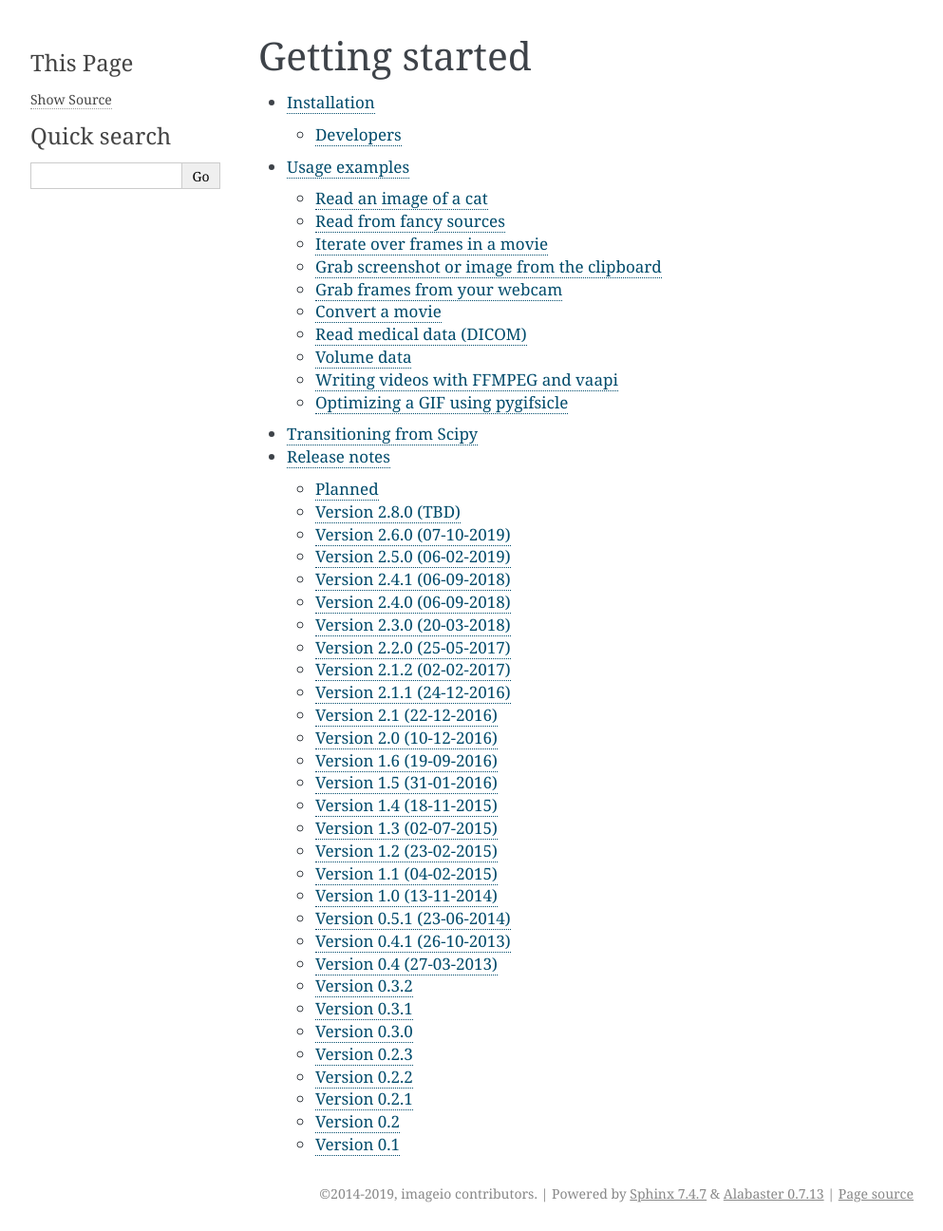
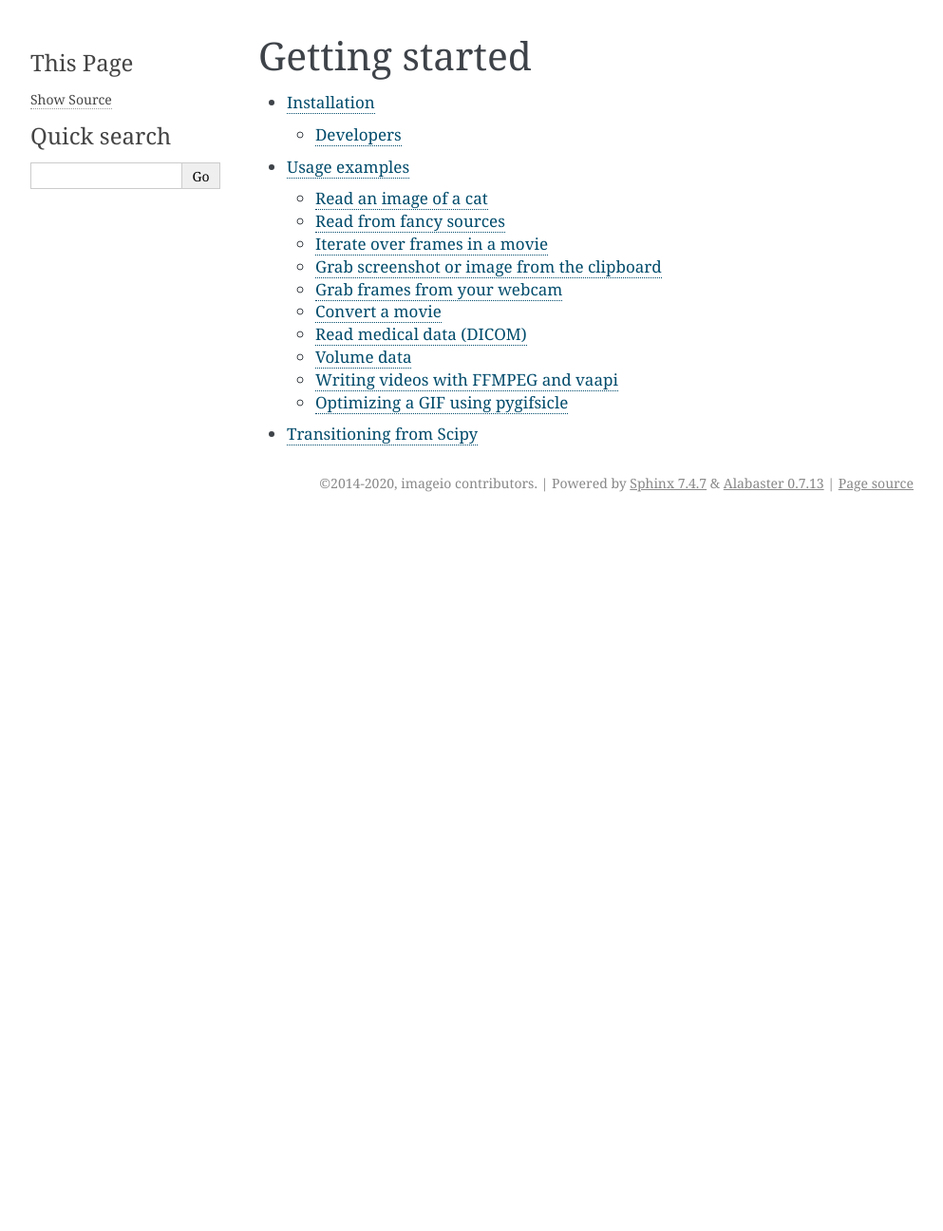
Before and after one commit to imageio/imageio, a Sphinx documentation site: the page built from docs/sec_gettingstarted.rst, in a window 1280 px wide. Shown: the whole page at 95% size, without its empty margins (148-1141 px from the left). Built offline with Sphinx 7.4.7, drawn with Linux system fonts in a browser that asks for light colours; pages that are not in the unit, such as notebooks, are missing from menus; after the commit the page ends 900 px from its top, so only the background shows below that.

```diff
--- a/docs/releasenotes.rst
+++ b/CHANGELOG.md
@@ -1,28 +1,28 @@
--------------
-Release notes
--------------
+# Changelog / release notes
+
+All notable changes to this project will be documented in this file.
+
+The format is based on [Keep a Changelog](https://keepachangelog.com/en/1.0.0/),
+and this project adheres to [Semantic Versioning](https://semver.org/spec/v2.0.0.html).
+
+## [Unreleased]
+
+* Improved handling and support for meta data.
+* New animated gif based on ffmpeg
 
 
-Planned
-=======
-
-* Improved handling and support for meta data.
-
-
-Version 2.8.0 (TBD)
-==========================
+## [2.8.0] - TBD
 
 (skipping version 2.7 to avoid confusion with Python v2.7.)
 
-This release drops support for Python 2.7 and Python 3.4.
+* This release drops support for Python 2.7 and Python 3.4.
 
 
-Version 2.6.0 (07-10-2019)
-==========================
+## [2.6.0] - 2019-10-07
 
 This will likely be the last release to support Python 2.7.
 
-Fixes:
+Fixed:
 
 * Fixed a security vulnerability for Windows users that have dcmtk installed,
   and where an attacker can set the filename.
@@ -30,7 +30,7 @@ Fixes:
 * Fix that only one webcam could be used when two cameras are connected that have the same name.
 * Prevent paletted image with transparency to be converted to grayscale.
 
-Improvements:
+Added:
 
 * Optimise 16-bit PNG write performance for newer versions of Pillow (#440 by Ariel Ladegaard).
 * More flexible setting of memory limit in ``mimread`` and ``mvolread`` (#442 by Chris Barnes).
@@ -41,8 +41,7 @@ Improvements:
 * Added example for compressing GIFs using pygifsicle (#481 by Luca Cappelletti).
 
 
-Version 2.5.0 (06-02-2019)
-==========================
+## [2.5.0] - 2019-02-06
 
 The ffmpeg plugin has been refactored:
 
@@ -71,15 +70,13 @@ Other changes:
 * Improved logging.
 
 
-Version 2.4.1 (06-09-2018)
-==========================
+## [2.4.1] - 2018-09-06
 
 * Fix installation issue on flavors of Ubuntu 14.04 /w Python 2.7  (#378).
 * Use `np.frombuffer` instead of `np.fromstring` in some cases.
 
 
-Version 2.4.0 (06-09-2018)
-==========================
+## [2.4.0] - 2019-09-06
 
 * Renamed ``Image`` class to ``Array`` and add documentation for this ndarray subclass.
 * Reading from HTTP and zipfiles has been improved and better documented.
@@ -90,8 +87,7 @@ Version 2.4.0 (06-09-2018)
 * FFMPEG support for reading 16bit videos (#342 by Peter Minin).
 
 
-Version 2.3.0 (20-03-2018)
-==========================
+## [2.3.0] - 2018-03-20
 
 * Console entry points for binary downloads (by Paul Mueller).
 * Dropped support for Python 2.6, 3.2 and 3.3.
@@ -113,8 +109,7 @@ Version 2.3.0 (20-03-2018)
 * FFMPEG reader allows has ``fps`` argument to force reading at a specific FPS.
 
 
-Version 2.2.0 (25-05-2017)
-==========================
+## [2.2.0] - 2017-05-25
 
 * New format for grabbing screenshots (for Windows and OS X).
 * New format for grabbing image data from clipboard (Window only).
@@ -132,8 +127,7 @@ Version 2.2.0 (25-05-2017)
 * Updated version of tiffile plugin.
 
 
-Version 2.1.2 (02-02-2017)
-==========================
+## [2.1.2] - 2017-02-02
 
 A bugfix release:
 
@@ -146,14 +140,12 @@ A bugfix release:
 * Use invoke to run development tasks instead of custom "make" module.
 
 
-Version 2.1.1 (24-12-2016)
-==========================
+## [2.1.1] - 2016-12-24
 
 Minor improvements related to Debian packaging.
 
 
-Version 2.1 (22-12-2016)
-========================
+## [2.1.0] - 2016-12-22
 
 * Standard images now have to be specified using e.g.
   ``imageio.imread('imageio:chelsea.png')`` to be more explicit about being
@@ -163,8 +155,7 @@ Version 2.1 (22-12-2016)
   build system.
 
 
-Version 2.0 (10-12-2016)
-========================
+## [2.0.0] - 2016-12-10
 
 This release introduces a new plugin based on Pillow, which will take care of
 the "common formats" like PNG and JPEG, which was previously the role of the
@@ -183,8 +174,7 @@ is no longer distributed by default.
 * New FEI format (for images produced by the FEI SEM microscope).
 
 
-Version 1.6 (19-09-2016)
-========================
+## [1.6.0] - 2016-09-19
 
 * Got rid of Lena image because it can be regarded offensive and is not (explicitly) publicly licensed.
 * Fix issue with ffmpeg reader being slow on particular systems (#152).
@@ -196,8 +186,7 @@ Version 1.6 (19-09-2016)
 * Better ffmpeg verbosity and exe detection ( #138, #139, by Tim D. Smith).
 
 
-Version 1.5 (31-01-2016)
-========================
+## [1.5] - 2016-01-31
 
 * Freeimage conda package (in main channel) is updated and works on all
   major OS's.
@@ -206,8 +195,7 @@ Version 1.5 (31-01-2016)
 * Fix how dicom uses dcmtk for JPEG compressed files.
 
 
-Version 1.4 (18-11-2015)
-========================
+## [1.4.0] - 2015-11-18
 
 * Various improvements to the ffmpeg plugin.
 * New tiffile plugin that should support most scientific formats.
@@ -220,8 +208,7 @@ Version 1.4 (18-11-2015)
 * Travis also tests Python 3.5.
 
 
-Version 1.3 (02-07-2015)
-========================
+## [1.3.0] - 2015-07-02
 
 This release features several fixes and small improvements, especially
 to the ffmpeg plugin.
@@ -243,8 +230,7 @@ to the ffmpeg plugin.
   being automatically downloaded.
 
 
-Version 1.2 (23-02-2015)
-========================
+## [1.2.0] - 2015-02-23
 
 Basically a hotfix release. But some new features were introduced.
 
@@ -255,8 +241,7 @@ Basically a hotfix release. But some new features were introduced.
 * FFMPEG plugin moved to correct timeframe when seeking (thanks Zulko)
 
 
-Version 1.1 (04-02-2015)
-========================
+## [1.1.0] - 2015-02-04
 
 Imageio is now a dependency of `Moviepy <https://github.com/Zulko/moviepy/>`_,
 which exposed a few issues to fix. Imageio is now also available as a
@@ -282,8 +267,7 @@ to be cleared and more consistent (the old names still work).
 * Gif plugin writer has fps param for consistency with avi/mp4 etc.
 
 
-Version 1.0 (13-11-2014)
-========================
+## [1.0.0] - 2014-11-13
 
 In this release we did a lot of work to push imageio to a new level.
 The code is now properly tested, and we have several more formats.
@@ -322,8 +306,7 @@ Further:
 * Many improvements and fixes overall.
 
 
-Version 0.5.1 (23-06-2014)
-==========================
+## [0.5.1] - 2014-06-23
 
 * DICOM reader closes file after reading pixel data
   (avoid too-many-open-files error)
@@ -331,8 +314,7 @@ Version 0.5.1 (23-06-2014)
 * Read images from usb camera via ffmpeg (experimental)
 
 
-Version 0.4.1 (26-10-2013)
-==========================
+## [0.4.1] - 2013-10-26
 
 * We moved to github!
 * Raise error if URI could not be understood.
@@ -340,8 +322,7 @@ Version 0.4.1 (26-10-2013)
 * FIxes in mvolread and DICOM plugin
 
 
-Version 0.4 (27-03-2013)
-========================
+## [0.4.0] - 2013-03-27
 
 Some more thorough testing resulted in several fixes and improvements over
 the last release.
@@ -354,21 +335,18 @@ the last release.
 * Better __repr__ for the Image class.
 
 
-Version 0.3.2
-=============
+## [0.3.2] - date unknown
 
 * Fix in dicom reader (RescaleSlope and RescaleIntercept were not found)
 * Fixed that progress indicator made things slow
 
 
-Version 0.3.1
-=============
+## [0.3.1] - date unknown
 
 * Fix installation/distribution issue.
 
 
-Version 0.3.0
-=============
+## [0.3.0] - date unknown
 
 This was a long haul. Implemented several plugins for animation and
 volumetric data to give an idea of what sort of API's work and which
@@ -390,36 +368,31 @@ do not.
 * Implemented standalone DICOM plugin.
 
 
-Version 0.2.3
-=============
+## [0.2.3] - date unknown
 
 * Fixed issue 2 (fail at instal, introduced when implementing freezing)
 
 
-Version 0.2.2
-=============
+## [0.2.2] - date unknown
 
 * Improved documentation.
 * Worked on distribution.
 * Freezing should work now.
 
 
-Version 0.2.1
-=============
+## [0.2.1] - date unknown
 
 * Introduction of the imageio.help function.
 * Wrote a lot of documentation.
 * Added example (dummy) plugin.
 
 
-Version 0.2
-===========
+## [0.2.0] - date unknown
 
 * New plugin system implemented after discussions in group.
 * Access to format information.
 
 
-Version 0.1
-===========
+## [0.1.0] - date unknown
 
 * First version with a preliminary plugin system.
--- a/docs/conf.py
+++ b/docs/conf.py
@@ -53,7 +53,7 @@ master_doc = "index"
 
 # General information about the project.
 project = u"imageio"
-copyright = u"2014-2019, imageio contributors"
+copyright = u"2014-2020, imageio contributors"
 
 # The version info for the project you're documenting, acts as replacement for
 # |version| and |release|, also used in various other places throughout the
--- a/docs/sec_gettingstarted.rst
+++ b/docs/sec_gettingstarted.rst
@@ -8,4 +8,3 @@ Getting started
   Installation <installation>
   Usage examples <examples>
   Transitioning from Scipy <scipy>
-  Release notes <releasenotes>
--- a/imageio/__init__.py
+++ b/imageio/__init__.py
@@ -1,5 +1,5 @@
 # -*- coding: utf-8 -*-
-# Copyright (c) 2014-2019, imageio contributors
+# Copyright (c) 2014-2020, imageio contributors
 # imageio is distributed under the terms of the (new) BSD License.
 
 # This docstring is used at the index of the documentation pages, and
```
Also changed, not shown: README.md (+34 -49 lines), setup.py (+4 -10 lines), 1 other file.
